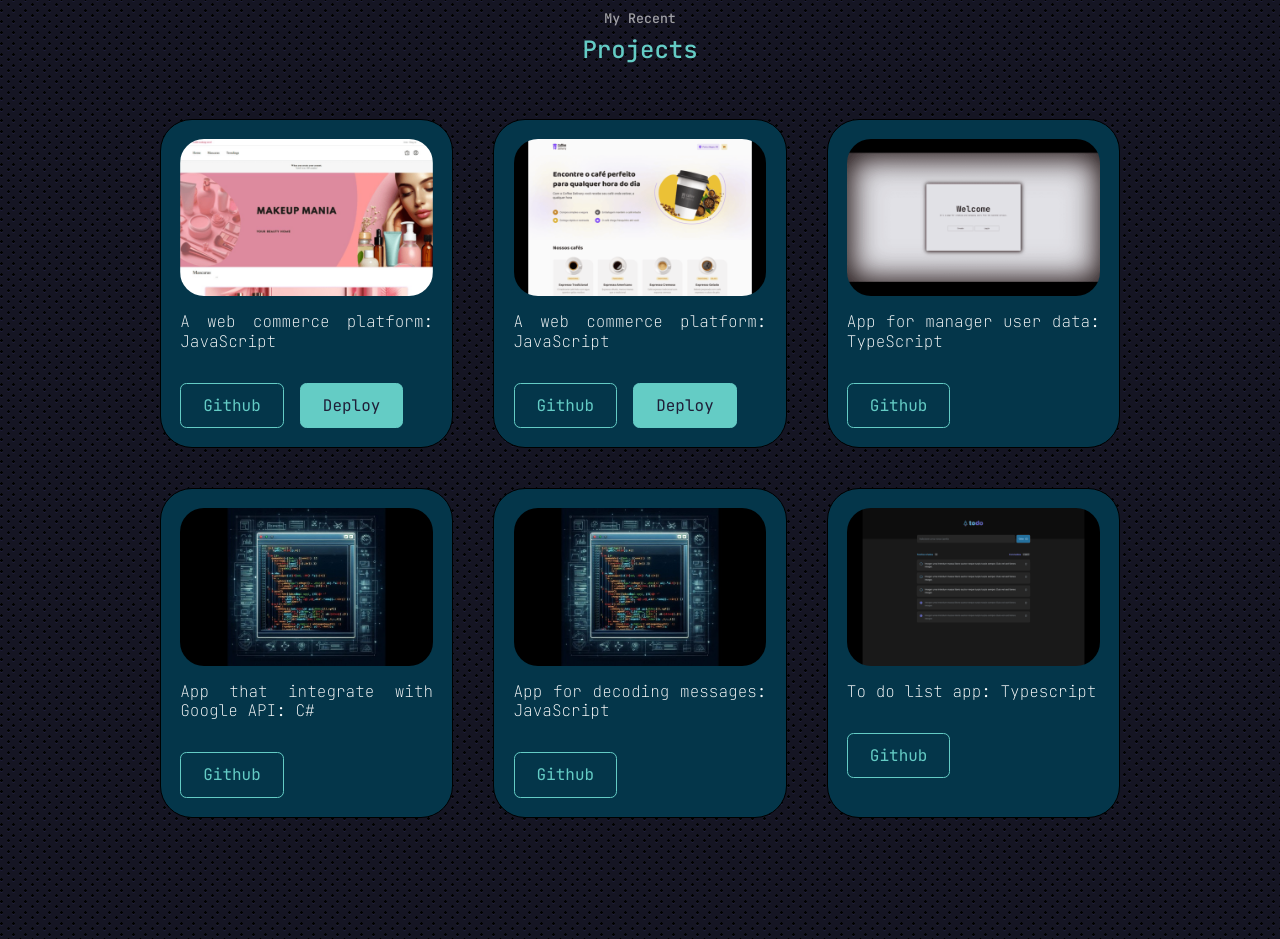
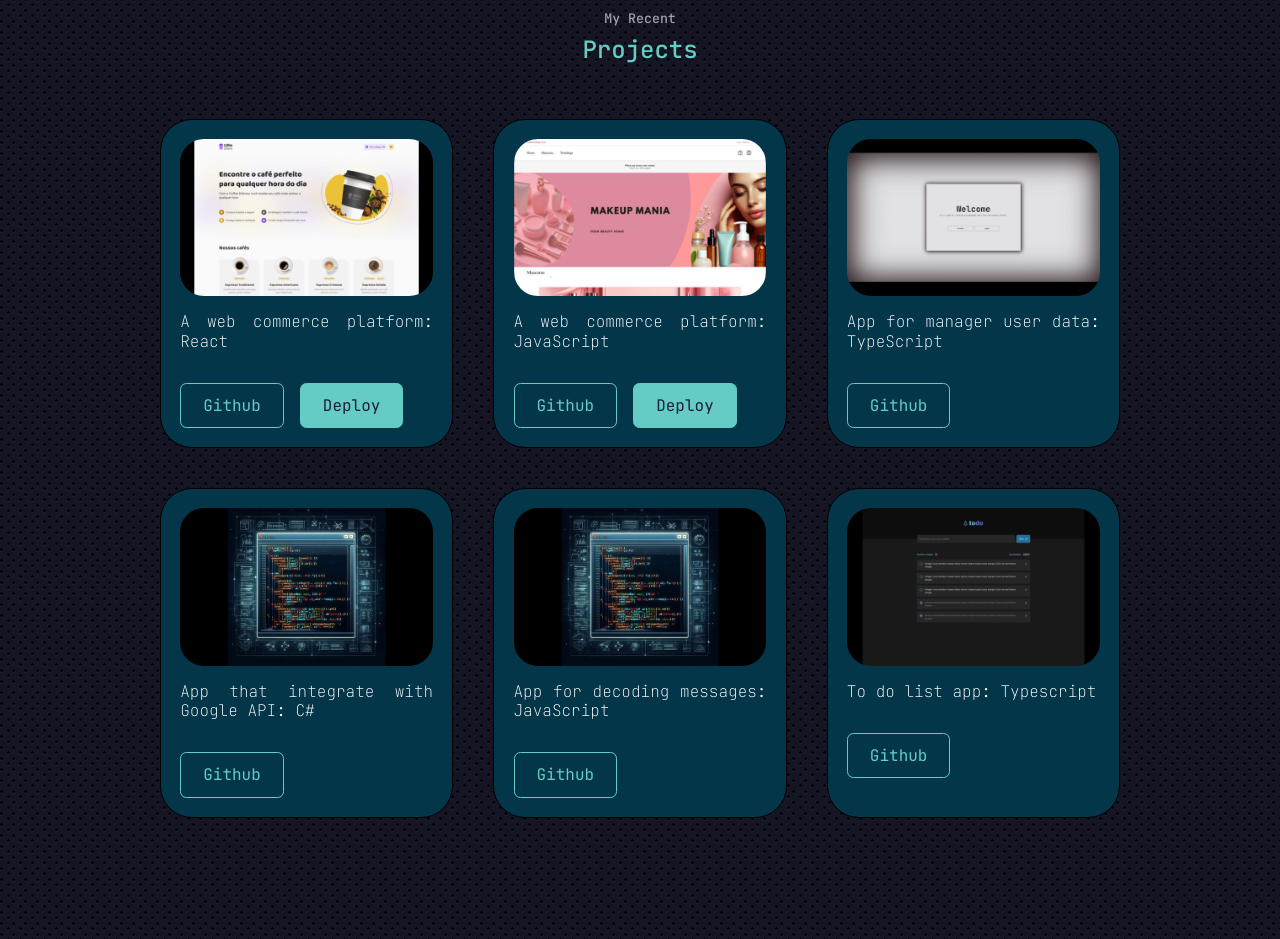
Before and after one commit to tiago0214/tiago-portfolio, a React (Vite) app: page / in a window 1280 px wide. Shown: the part 2180-3119 px from the top of the page. Built offline with nearby package versions, Linux system fonts and the light colour scheme.

Commit message:
change: projects info

```diff
--- a/src/components/Projects/index.tsx
+++ b/src/components/Projects/index.tsx
@@ -14,19 +14,18 @@ import COFFEE from '../../assets/projectsImg/coffee.png'
 const data = [
   {
     id: 1,
+    image : COFFEE,
+    info: "A web commerce platform: React",
+    github: "https://github.com/tiago0214/coffee-delivery",
+    deploy:  "https://coffee-delivery-theta-two.vercel.app/"
+  },
+  {
+    id: 2,
     image : IMG1,
     info: "A web commerce platform: JavaScript",
     github: "https://github.com/tiago0214/beauty-company-project",
     deploy:  "https://beauty-company-project.vercel.app/"
   },
-  {
-    id: 2,
-    image : COFFEE,
-    info: "A web commerce platform: JavaScript",
-    github: "https://github.com/tiago0214/coffee-delivery",
-    deploy:  "https://coffee-delivery-theta-two.vercel.app/"
-  }
-  ,
   {
     id: 3,
     image: LOGIN,
```
